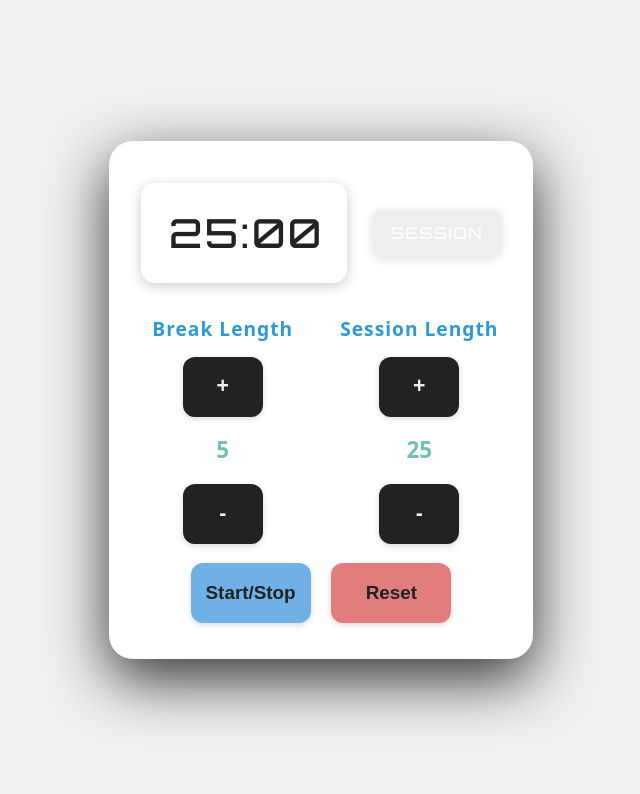
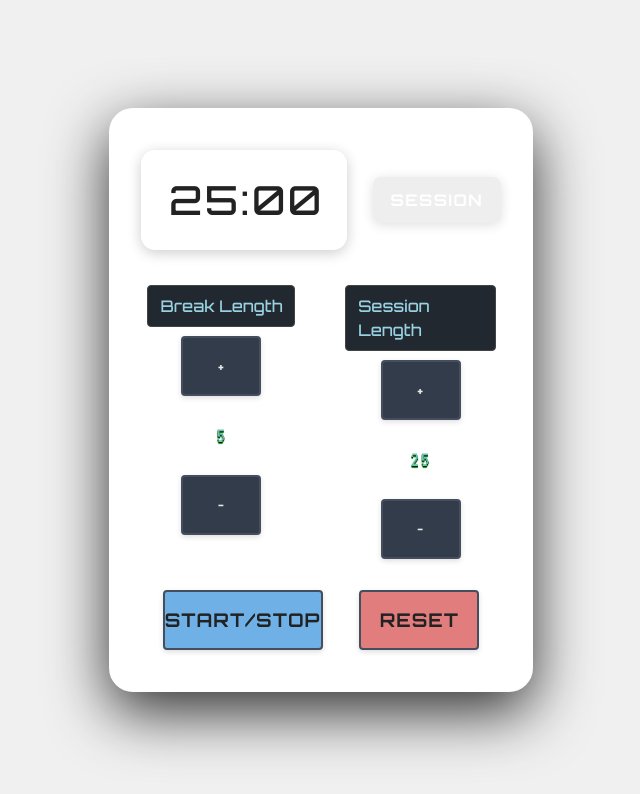
Before and after one commit to de-mind/my-25-5-clock, a React (Vite) app: page / in a window 1280 px wide. Shown: the top 794 px of the page, without its empty margins (319-959 px from the left). Built offline with nearby package versions, Linux system fonts and the light colour scheme.

Commit message:
Mejorando fuentes

```diff
--- a/index.html
+++ b/index.html
@@ -4,6 +4,7 @@
     <meta charset="UTF-8" />
     <link rel="icon" type="image/svg+xml" href="/vite.svg" />
     <link href="https://fonts.googleapis.com/css2?family=Orbitron:wght@500&display=swap" rel="stylesheet">
+    <link href='https://fonts.googleapis.com/css2?family=VT323&family=Orbitron:wght@700&display=swap' rel='stylesheet'>
     <meta name="viewport" content="width=device-width, initial-scale=1.0" />
     <title>My 25+5 Clock</title>
   </head>
--- a/src/App.css
+++ b/src/App.css
@@ -60,6 +60,64 @@ body {
   align-items: center;
 }
 
+/* Etiquetas */
+
+#break-length,
+#session-length {
+  /* Usar primero fuente digital, después fallback retro, luego monospace */
+  font-family: 'Digital-7', 'DS-Digital', 'VT323', monospace;
+  letter-spacing: 1.5px;
+  font-size: 2em;
+  text-transform: uppercase;
+  background: none;
+  color: #339933;
+  text-shadow: 0 1px 0 #020, 0 2px 1px #080;
+}
+
+/* Botones principales (start/stop y reset) */
+#session-increment,
+#session-decrement,
+#break-increment,
+#break-decrement,
+
+
+#start_stop,
+#reset {
+  font-family: 'Quartz', 'Segment7', 'Orbitron', Arial, sans-serif;
+  font-size: 0.75em;
+  letter-spacing: 1px;
+  text-transform: uppercase;
+  background-color: #333c4a;
+  color: #e9e9e9;
+  border: 2px solid #454e5c;
+  border-radius: 4px;
+  padding: 10px 18px;
+  box-shadow: 0 2px 5px rgba(40,40,40,0.15);
+  margin: 6px 8px;
+  cursor: pointer;
+  transition: background-color 0.2s;
+}
+
+#start_stop:hover,
+#reset:hover {
+  background-color: #2a3140;
+  color: #aee253;
+}
+
+/* Botones de incremento/decremento */
+#break-label,
+#session-label,
+button[id$="increment"], button[id$="decrement"] {
+  font-family: 'Quartz', 'Segment7', 'Orbitron', Arial, sans-serif;
+  background-color: #22282f;
+  color: #98d1e2;
+  border-radius: 4px;
+  padding: 8px 12px;
+  border: 1px solid #444;
+  font-size: 1em;
+  margin: 3px 5px;
+}
+
 .length-controls {
   display: grid;
   grid-template-columns: 1fr 1fr;
@@ -74,7 +132,7 @@ body {
   align-items: center;
 }
 
-#break-label,
+/*#break-label,
 #session-label {
   color: #2d98da;
   font-size: 1.2rem;
@@ -83,7 +141,7 @@ body {
   letter-spacing: 1px;
   text-align: center;
   background: transparent;
-}
+}*/
 
 .length-buttons-vertical {
   display: flex;
@@ -91,15 +149,12 @@ body {
   align-items: center;
   gap: 0.6rem;
 }
+/*#start_stop,
+#reset,
+*/
 
 button,
-.length-control button,
-#start_stop,
-#reset,
-#break-increment,
-#break-decrement,
-#session-increment,
-#session-decrement {
+.length-control button{
   background-color: #222;
   color: #eee;
   border: none;
```
